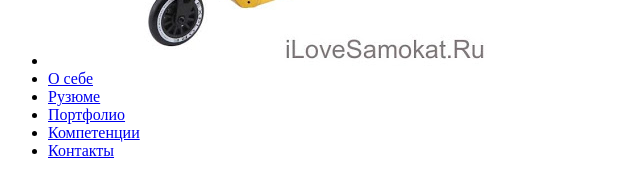
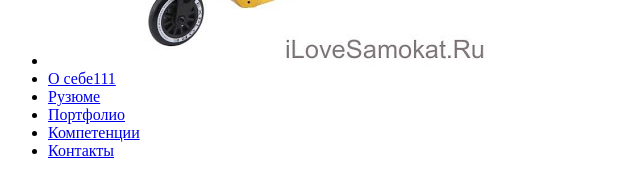
Before and after one commit to DanilaKhvatov/Khvatov.github.io, a plain HTML site: page Example.html in a window 1280 px wide. Shown: the part 462-656 px from the top of the page, 0-640 px from the left. Drawn offline with Linux system fonts and the light colour scheme.

Commit message:
привет

```diff
--- a/Example.html
+++ b/Example.html
@@ -12,7 +12,7 @@
                 <a href="ind.html"><img src="img/1.jpg" alt="logo"></a>
             </li>
             <li>
-                <a href="Pages/o_sebe.html"> О себе</a>
+                <a href="Pages/o_sebe.html"> О себе111</a>
             </li>
             <li>
                 <a href="Pages/resume.html"> Рузюме</a>
```
